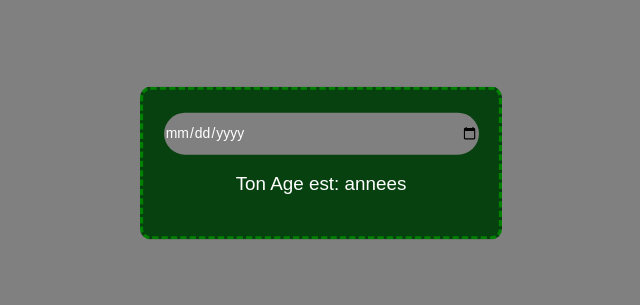
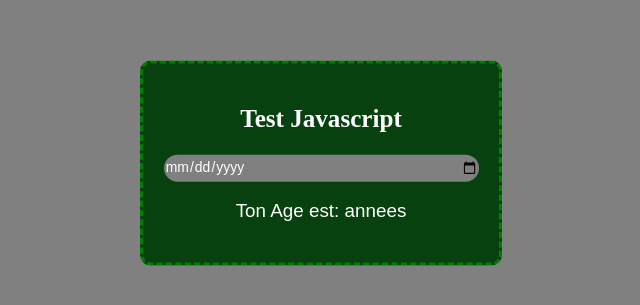
Before and after one commit to hamzaelhorch-code/some-test-for-dev, a plain HTML site: page test javascript/index.html in a window 1280 px wide. Shown: the part 237-542 px from the top of the page, without its empty margins (319-959 px from the left). Drawn offline with Linux system fonts and the light colour scheme.

Commit message:
un autre changement

```diff
--- a/test javascript/index.html
+++ b/test javascript/index.html
@@ -7,7 +7,9 @@
     <title>Document</title>
 </head>
 <body>
+
     <div class= "container">
+        <h2>Test Javascript</h2>
         <input type="date" id="">
         <p>Ton Age est: <span id="age"></span> annees</p>
     </div>
--- a/test javascript/style.css
+++ b/test javascript/style.css
@@ -10,9 +10,14 @@ body {
   background-color: gray;
 }
 
+h2{
+  text-align:center;
+  color: white;
+}
+
 .container{
     width: 300px;
-    height: 100px;
+    height: 150px;
     align-items: center;
     justify-content: center;
     padding: 20px;
```
